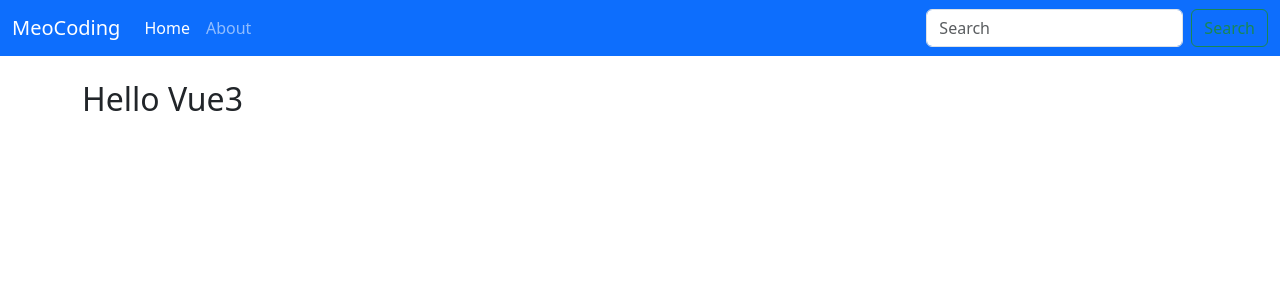
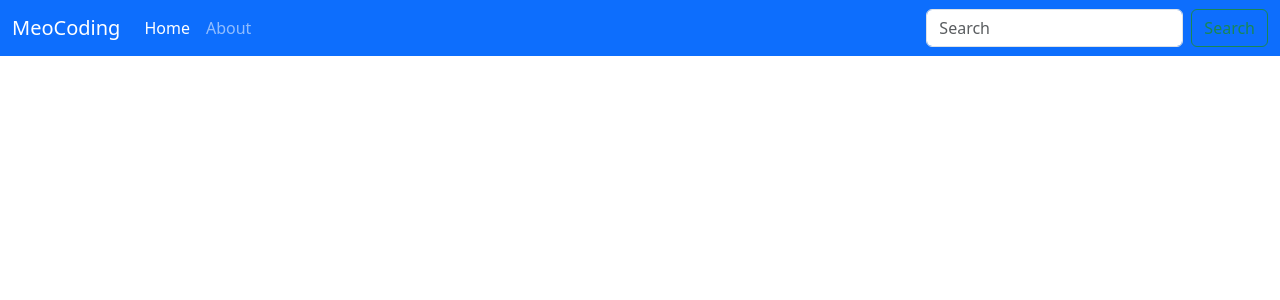
Before and after one commit to KimTimo/vue, a Vue app in the folder vue3-posts/: page / in a window 1280 px wide. Shown: the top 300 px of the page. Built offline with nearby package versions, Linux system fonts and the light colour scheme.

Commit message:
주석제거

```diff
--- a/vue3-posts/src/layouts/TheView.vue
+++ b/vue3-posts/src/layouts/TheView.vue
@@ -1,11 +1,7 @@
 <!-- 싱글파일화 적용 -->
-<!-- 로컬환경에서 Commit Test -->
-<!-- 이메일 다시 적용 -->
 <template>
 	<main>
-		<div class="container py-4">
-			<h2>Hello Vue3</h2>
-		</div>
+		<div class="container py-4"></div>
 	</main>
 </template>
 
```
